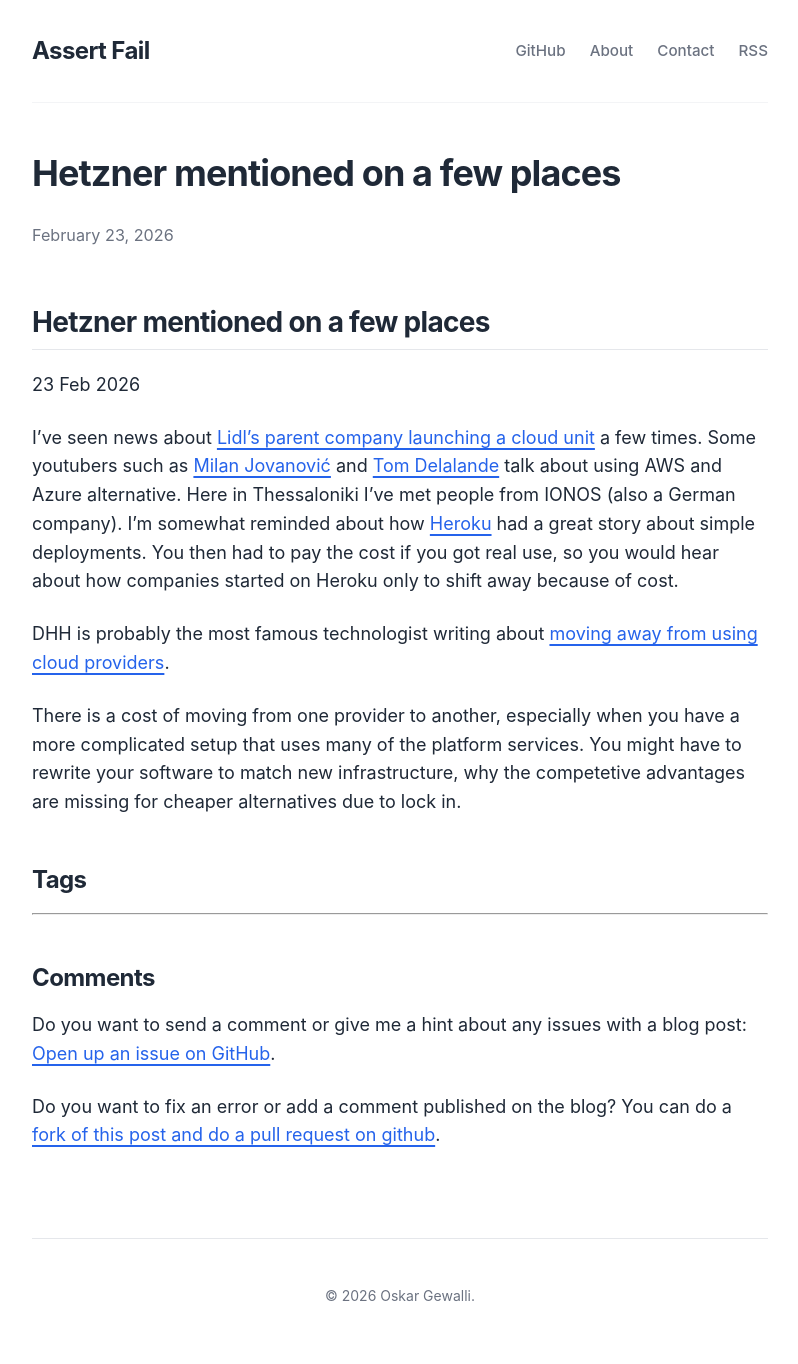
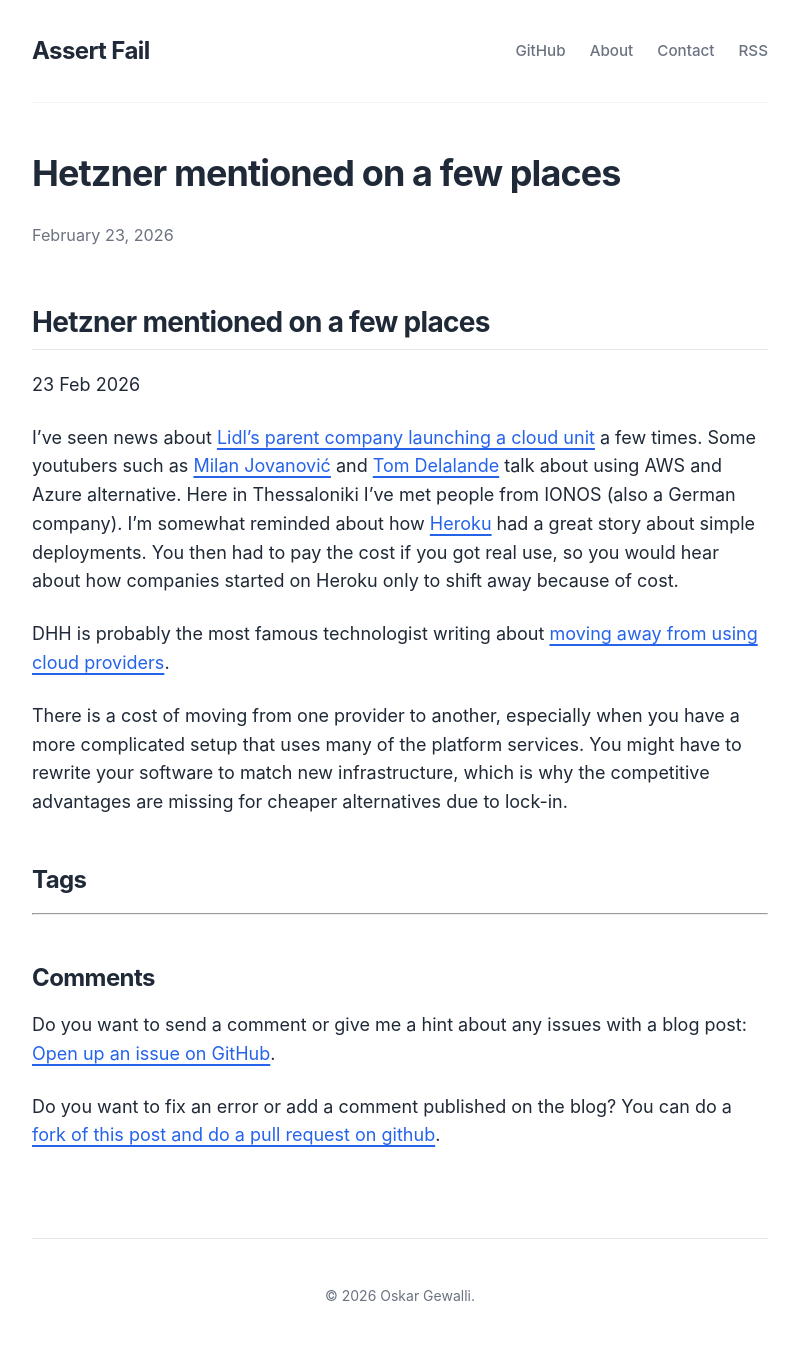
Before and after one commit to wallymathieu/assertfail, a Jekyll site: the page built from _posts/2026-02-23-Hetzner-mentioned-on-a-few-places.md, in a window 1280 px wide. Shown: the whole page, without its empty margins (240-1038 px from the left). Built offline with Jekyll 4.4.1, drawn with Linux system fonts in a browser that asks for light colours.

Commit message:
Update _posts/2026-02-23-Hetzner-mentioned-on-a-few-places.md
Co-authored-by: Copilot <175728472+Copilot@users.noreply.github.com>

```diff
--- a/_posts/2026-02-23-Hetzner-mentioned-on-a-few-places.md
+++ b/_posts/2026-02-23-Hetzner-mentioned-on-a-few-places.md
@@ -8,4 +8,4 @@ I've seen news about [Lidl’s parent company launching a cloud unit](https://ne
 
 DHH is probably the most famous technologist writing about [moving away from using cloud providers](https://world.hey.com/dhh/why-we-re-leaving-the-cloud-654b47e0).
 
-There is a cost of moving from one provider to another, especially when you have a more complicated setup that uses many of the platform services. You might have to rewrite your software to match new infrastructure, why the competetive advantages are missing for cheaper alternatives due to lock in.
+There is a cost of moving from one provider to another, especially when you have a more complicated setup that uses many of the platform services. You might have to rewrite your software to match new infrastructure, which is why the competitive advantages are missing for cheaper alternatives due to lock-in.
```
